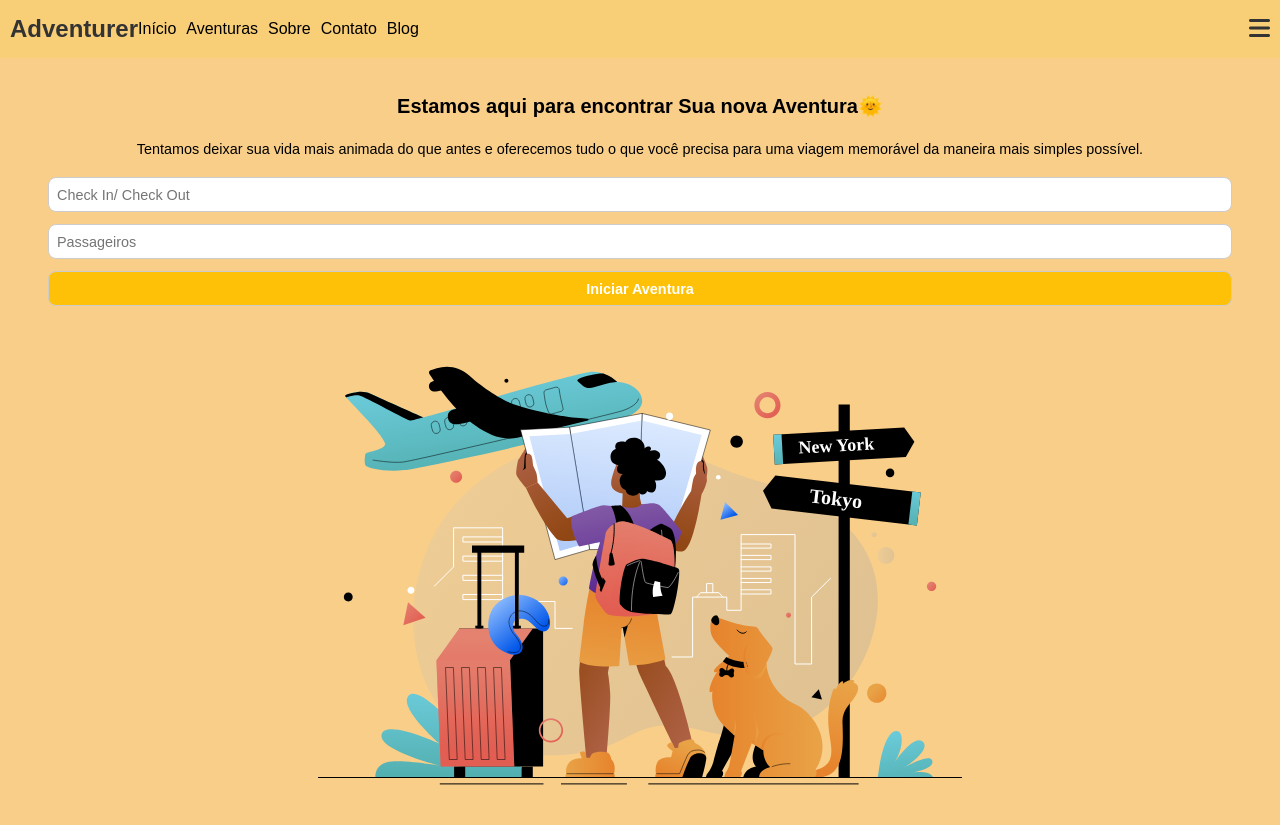
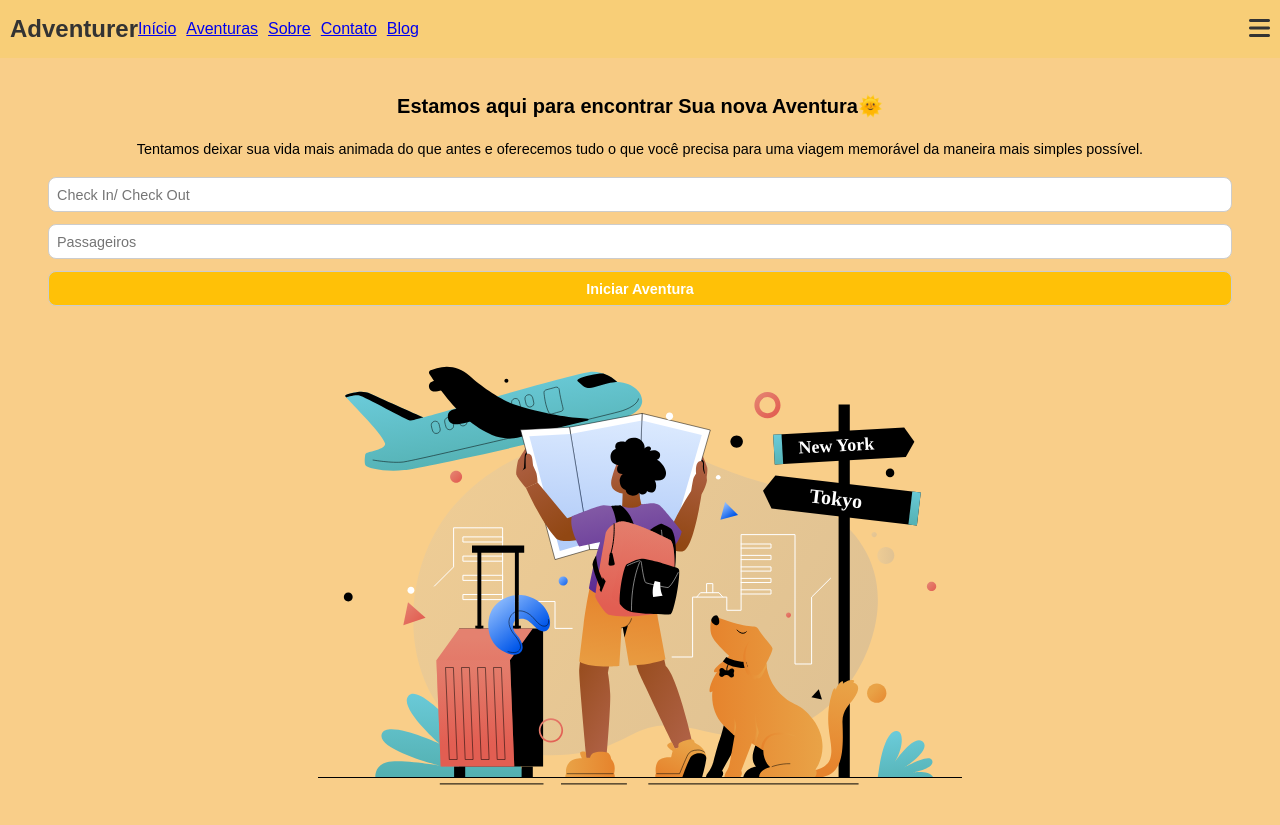
Before and after one commit to LucasSerafim147/Atividade-estagio, a plain HTML site: page index.html in a window 1280 px wide. Shown: the top 825 px of the page. Drawn offline with Linux system fonts and the light colour scheme.

Commit message:
adicionando links

```diff
--- a/index.html
+++ b/index.html
@@ -15,11 +15,11 @@
 
      <nav>
     <ul class="header__lista">
-    <li class="itens__header">Início</li>
-     <li class="itens__header">Aventuras</li>
-     <li class="itens__header">Sobre</li>
-     <li class="itens__header">Contato</li>
-     <li class="itens__header">Blog</li>
+        <li class="itens__header"><a href="index.html">Início</a></li>
+        <li class="itens__header"><a href="construcao.html">Aventuras</a></li>
+        <li class="itens__header"><a href="sobre.html">Sobre</a></li>
+        <li class="itens__header"><a href="contato.html">Contato</a></li>
+        <li class="itens__header"><a href="blog.html">Blog</a></li>
     </ul>
     </nav>
     <div class="hamburguer">
```
Also changed, not shown: estagio-elogica-html-css/refs/pwa_deploy (1)/package-lock.json (added), 2 other files.
